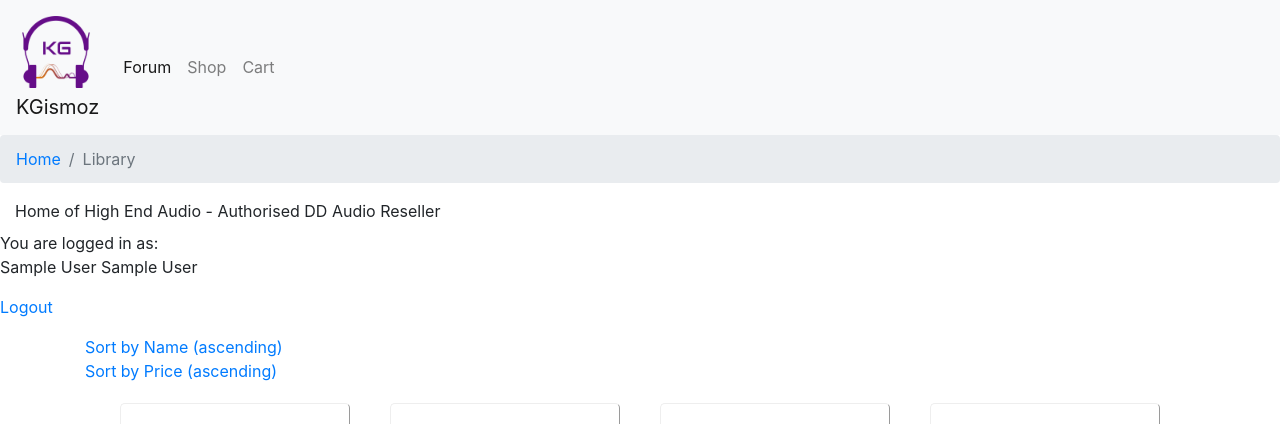
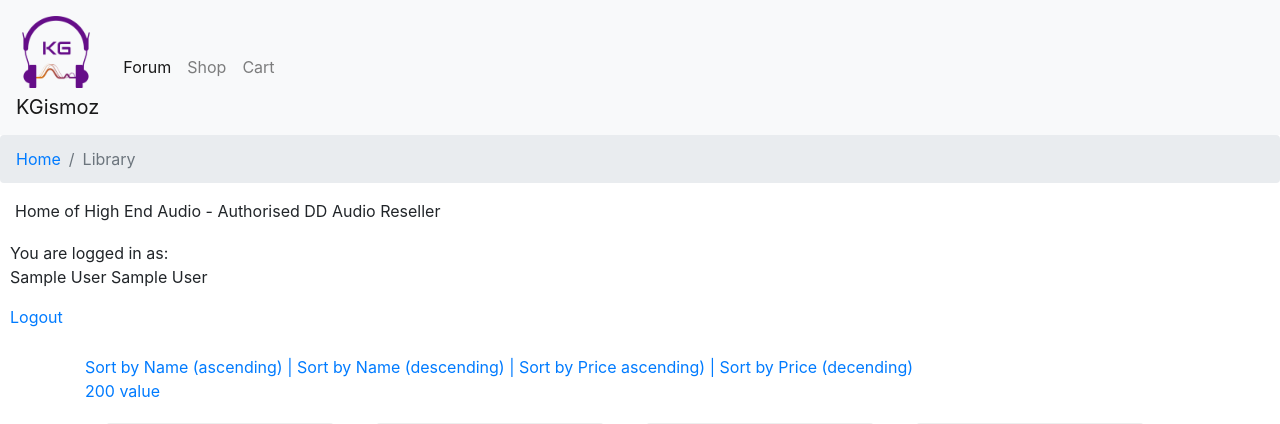
Before and after one commit to kerontt/Assignment3, a PHP site: page /Shop_/Shop.php?order=item_name&sort=ASC in a window 1280 px wide. Shown: the part 109-533 px from the top of the page. Run offline with PHP 8.4, Linux system fonts and the light colour scheme; the visitor is signed in with stand-in values (Sample User, id 1); data comes from the database, SQL or seed files in the repository; some libraries are stand-ins or nearby versions.

Commit message:
'shop.php' now mirrors 'shop2.php as the concept is near finalisation.

```diff
--- a/shop.php
+++ b/shop.php
@@ -12,28 +12,16 @@ include ( 'includes/menu.html' ) ;
 
 
 # Create navigation links.
-
-
 if ($_SESSION['Firstname'] = "") {
     # Display body section.if logged in
-    echo "<h1></h1><p>You are not logged in </p>";
-
-
-
-    # Create navigation links.
-    echo '<div class="container-fluid"><p> <a href="goodbye.php">Logout</a></p></div>' ;}
+    echo "<div class='secnav'><h1></h1><p>You are not logged in </p></div>";
+    echo '<div class="secnav"><p> <a href="goodbye.php">Logout</a></p></div>' ;}
     else {
-
-    echo "<h1></h1><p>You are logged in as:<br> {$_SESSION['first_name']} {$_SESSION['last_name']} </p>";
+        echo "<div class='secnav'><h1></h1><p>You are logged in as:<br> {$_SESSION['first_name']} {$_SESSION['last_name']} </p>";
         echo '<p><a href="goodbye.php">Logout</a></p>';
-
+        echo '</div>';
     }
 
-
-# Display sort criteria.
-echo '<div class="container">';
-echo '<a href="shop_parsing.php?orderby=item_name&direction=ASC">Sort by Name (ascending)<br></a>';
-echo '<a href="shop_parsing.php?orderby=item_price&direction=ASC">Sort by Price (ascending)<br></a>';
 
 
 
@@ -41,9 +29,33 @@ echo '<a href="shop_parsing.php?orderby=item_price&direction=ASC">Sort by Price
     # Open database connection.
     require ( 'connect_db.php' ) ;
 
+    //Default sorting of items.
+    $order="item_name";
+    $sort="ASC";
+    $property="item_price";
+    $minimum="200";
+
+    # Get passed product order value.
+    if ( isset( $_GET['order'] ) ) $order = $_GET['order'] ;
+
+
+    # Get passed product sort direction.
+    if ( isset( $_GET['sort'] ) ) $sort = $_GET['sort'] ;
+
+    # Get passed product item value.
+    if ( isset( $_GET['property'] ) ) $property = $_GET['property'] ;
+
+
+    # Get passed product amount.
+    if ( isset( $_GET['minimum'] ) ) $minimum = $_GET['minimum'] ;
+
+
+
+
     # Retrieve items from 'shop' database table.
-$q = "SELECT * FROM shop" ;
+    $q = "SELECT * FROM shop ORDER by $order $sort";
     $r = mysqli_query( $dbc, $q ) ;
+
     if ( mysqli_num_rows( $r ) > 0 )
     {
 
@@ -53,7 +65,22 @@ if ( mysqli_num_rows( $r ) > 0 )
         $thisItemPrice = "item_price";
         $thisItemID = "item_id";
         # Display body section.
+
+
+
         echo '<div class="container">';
+
+        # Display sort criteria.
+        echo '<a href="?order=item_name&sort=ASC">Sort by Name (ascending) | </a>';
+        echo '<a href="?order=item_name&sort=DESC">Sort by Name (descending) | </a>';
+        echo '<a href="?order=item_price&sort=ASC">Sort by Price ascending) | </a>';
+        echo '<a href="?order=item_price&sort=DESC">Sort by Price (decending)<br></a>';
+
+        # Display filter query
+        $q = "SELECT * FROM shop WHERE item_price < 200";
+        echo '<a href="?property=item_price&minimum=200">200 value<br></a>';
+
+
 
         while ( $row = mysqli_fetch_array( $r, MYSQLI_ASSOC ))
         {
--- a/shop2.php
+++ b/shop2.php
@@ -15,13 +15,11 @@ include ( 'includes/menu.html' ) ;
 if ($_SESSION['Firstname'] = "") {
     # Display body section.if logged in
     echo "<div class='secnav'><h1></h1><p>You are not logged in </p></div>";
-
     echo '<div class="secnav"><p> <a href="goodbye.php">Logout</a></p></div>' ;}
     else {
         echo "<div class='secnav'><h1></h1><p>You are logged in as:<br> {$_SESSION['first_name']} {$_SESSION['last_name']} </p>";
         echo '<p><a href="goodbye.php">Logout</a></p>';
         echo '</div>';
-
     }
 
 
```
Lines whose indentation alone changed are shown as unchanged.
